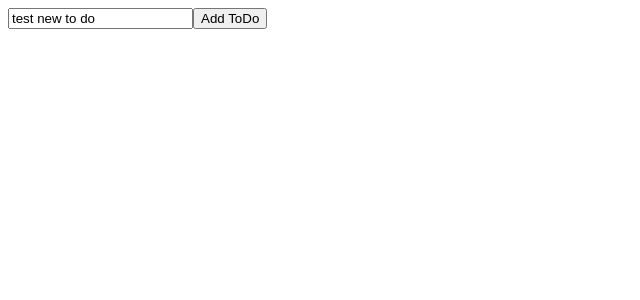
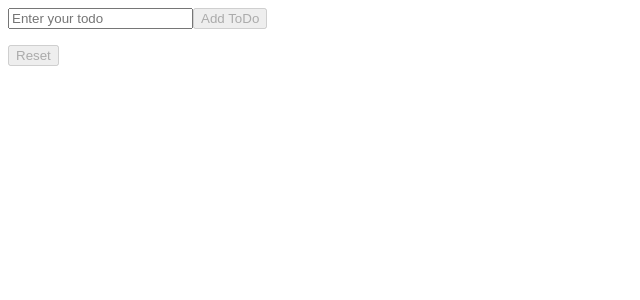
Before and after one commit to aftab-alam-khan/todoapp, a React (Create React App) app: page / in a window 1280 px wide. Shown: the top 300 px of the page, without its empty margins (0-640 px from the left). Built offline with nearby package versions, Linux system fonts and the light colour scheme.

Commit message:
reset button added

```diff
--- a/src/App.tsx
+++ b/src/App.tsx
@@ -5,9 +5,13 @@ import ToDo from './ToDo'
 
 function App() {
 
-  const [inputText, setInputText] = useState('test new to do')
+  const [inputText, setInputText] = useState('')
   const [toDoList, setToDoList] = useState<string[]>([])
+  const [reset, setReset] = useState(true);
   let disabledButton = (inputText.length === 0)
+  let disabledReset = (reset)
+
+
 
   return (
 
@@ -27,10 +31,18 @@ function App() {
       <ul>
         {toDoList.map((l, i) =>
 
-          <ToDo key={i} text={l} />
+          <ToDo key={i} text={l} complete={(value: boolean) => {
+            setReset(value)
+
+          }} />
         )
       }
       </ul>
+      <button disabled={disabledReset} onClick={() => setReset(!reset)}>Reset</button>
+
+      {/* add the button that will remove all strike out from the list
+      try to bring the all states in app page
+      check more about the useEffect react hook so that when we */}
 
       </div>
   );
--- a/src/ToDo.tsx
+++ b/src/ToDo.tsx
@@ -1,19 +1,23 @@
 import { useState } from "react";
 
+interface propsInterface{
+    text: string,
+    complete: any
+}
 
-const ToDo = (props: {text:string}) => {
-
-
+const ToDo = (props: propsInterface) => {
     const [done, setDone] = useState(false);
 
     const strikeOut = () => {
         setDone(!done)
+        props.complete(done);
     };
 
-    return (<li style={{
-        textDecoration: done ? 'line-through' : '',
+    return (
+        <li style={{
+        textDecoration: done ? 'line-through': '',
         fontWeight: done ? 'bolder': 'normal'
-    }} onClick={strikeOut}>{props.text}</li>)
+        }} onClick={strikeOut}>{props.text}</li>)
 };
 
 export default ToDo;
```
